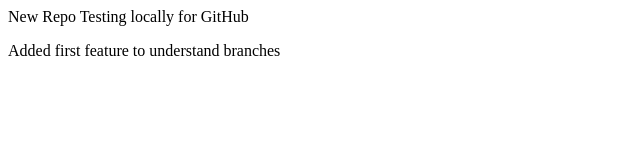
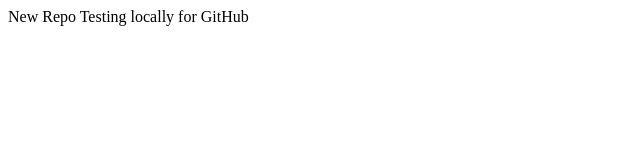
Before and after one commit to iammohit64/local-repo, a plain HTML site: page index.html in a window 1280 px wide. Shown: the whole page, without its empty margins (0-640 px from the left). Drawn offline with Linux system fonts and the light colour scheme.

Commit message:
Removed bugs

```diff
--- a/index.html
+++ b/index.html
@@ -1,2 +1 @@
 New Repo Testing locally for GitHub
-<p> Added first feature to understand branches </p>
```
